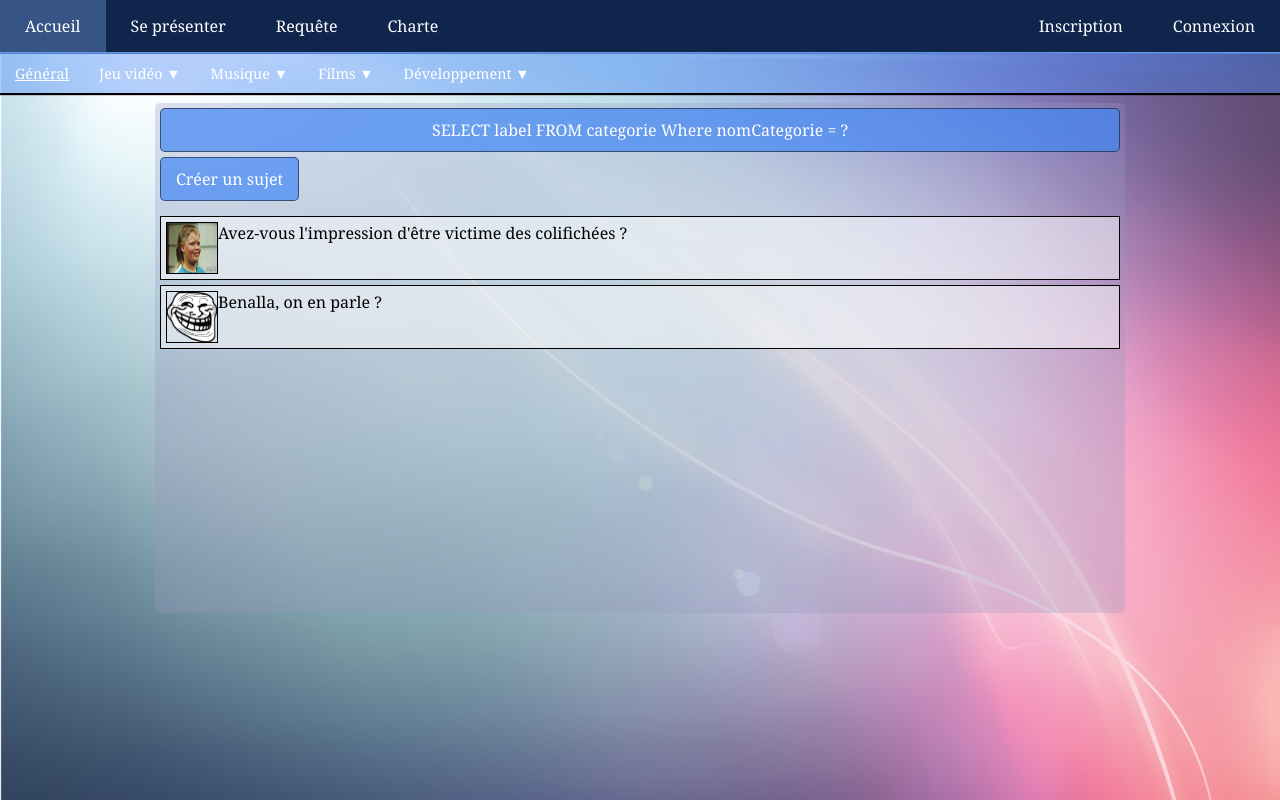
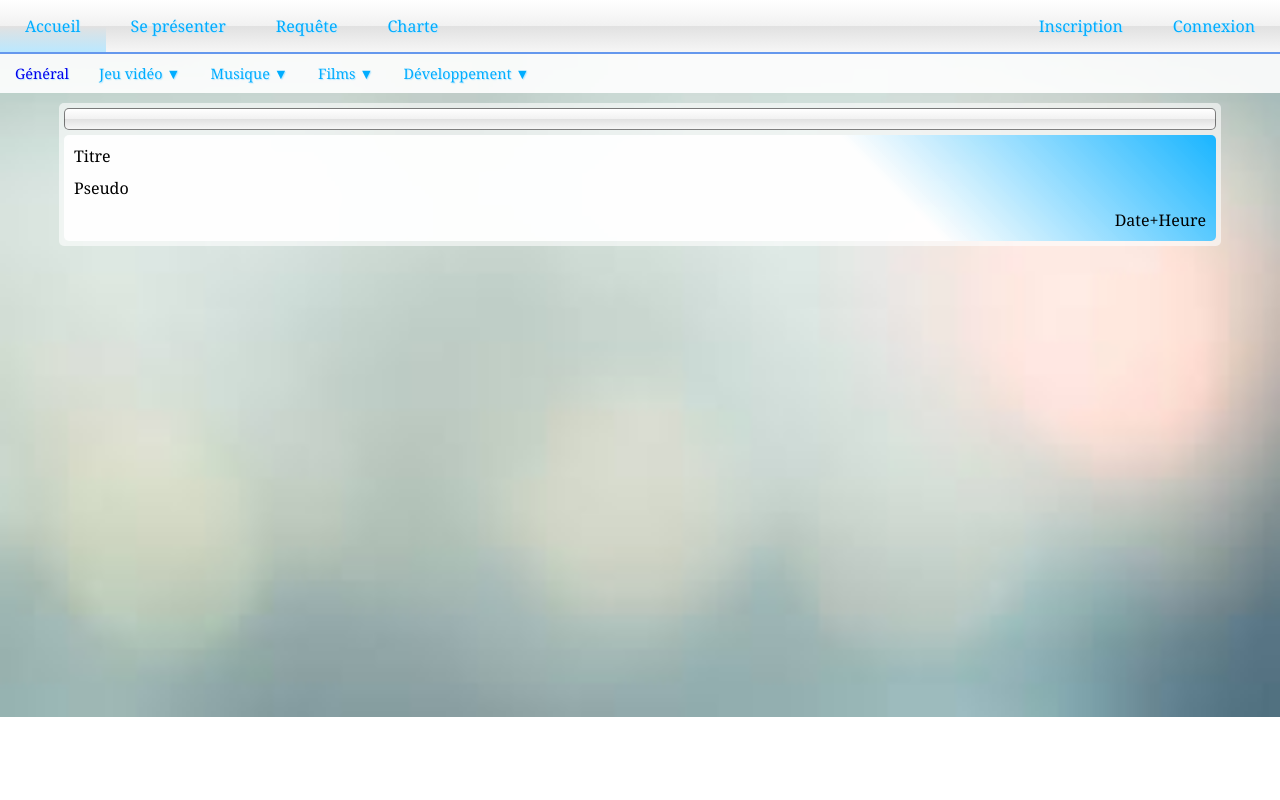
Before and after one commit to coursollea/PPE2, a PHP site: the page made by html/pages/pageWeb.php in a window 1280 px wide. Run offline with PHP 8.4, Linux system fonts and the light colour scheme; data comes from the database, SQL or seed files in the repository.

Commit message:
nouveau design

```diff
--- a/html/css/style.css
+++ b/html/css/style.css
@@ -2,7 +2,7 @@
 {
 	padding : 0;
 	margin : 0;
-	background : url('../../img/test2.jpg');
+	background : url('../../img/background.jpg') no-repeat;
 	background-size : cover;
 	font-family : Georgia;
 }
@@ -29,10 +29,11 @@
 
 .header
 {
-	background-color : #0f254c;
+	background-image: linear-gradient(white, rgb(240,240,250));
 	margin : 0;
 	color : white;
 	border-bottom : 2px solid #6598ed;
+	background: linear-gradient(to bottom, #ffffff 0%,#f1f1f1 50%,#e1e1e1 51%,#f6f6f6 100%);
 
 }
 .header div:after
@@ -44,7 +45,8 @@
 
 .header a
 {
-	color : white;
+	color : #00adff;
+	text-shadow : 1px 1px 1px #bae8ff;
 	text-decoration : none;
 }
 
@@ -107,11 +107,10 @@
 	padding : 15px 25px;
 	display : block;
 	cursor : pointer;
-}
 
-.navright > li:hover
-{
-	background-color : #213b68;
+
+	background: linear-gradient(to bottom, #ffffff 0%,#f1f1f1 50%,#e1e1e1 51%,#f6f6f6 100%);
+
 }
 
 .navleft li a:hover
@@ -122,12 +121,12 @@
 
 .subNav
 {
-	color : rgb(250,250,250);
+	color : rgb(0, 173, 255);
 	margin : 0;
 	padding : 0;
 	/*background-color : #0e6fd1;*/
-	background-color : rgba(66, 134, 244, 0.4);
-	box-shadow : 1px 1px 1px 1px black;
+	background : rgba(255,255,255,0.9);
+	text-shadow : 1px 1px 1px #bae8ff;
 }
 
 .subNav .menu
@@ -155,21 +154,21 @@
 {
 	display: inline-block;
 	padding : 10px 15px;
-	background-color : rgba(0,0,0,0);
 	border-bottom : none;
 	cursor : pointer;
 	font-size : 0.9em;
-	color : white;
+	text-decoration : none;
 }
 
 .subNav a:visited
 {
-	color : white;
+	color : rgb(0, 173, 255);
 }
 
 .subNav .menu > li:hover
 {
-	background-color : #5191d1;
+	background-color : rgba(0, 173, 255, 0.5);
+	color : white;
 
 	/*animation : subNavClignote 1s infinite alternate;*/
 }
@@ -286,27 +285,50 @@
 
 .mainContainer
 {
-	width : 75%;
+	width : 90%;
 	margin-right : auto;
 	margin-left : auto;
 	padding : 5px;
-	background : rgba(150,150,190,0.3);
+	background : rgba(255,255,255,0.6);
 	border-radius : 5px;
-	min-height : 500px;
-	max-height : 500px;
 	position : relative;
 	overflow : auto;
 }
 
 .sujetDiv
 {
-	display :block;
-	clear : both;
-	background : rgba(255,255,255,0.5);
-	border : 1px solid black;
-	text-align : left;
+	padding : 5px;
+	border-radius : 5px;
+	cursor : pointer;
+	display : flex;
+	flex-direction : column;
+	background : linear-gradient(45deg, rgba(255,255,255,0.0) 70%, rgba(0, 173, 255,0.9));
+	/*background : linear-gradient(45deg, rgba(255,255,255,0) 70%, rgba(255, 73, 0,0.7));*/
+	background-color : rgba(255,255,255,0.9);
 	margin-top : 5px;
+     transition: background-color 0.5s;
 }
+
+.sujetDiv:hover
+{
+
+	background-color : rgba(0, 150, 255,0.5);
+}
+
+.sjtInfoDiv
+{
+	display : flex;
+}
+.sjtPseudoDiv
+{
+	display : flex;
+}
+.sjtDateDiv
+{
+	display : flex;
+	justify-content : flex-end;
+}
+
 .sujetTitle
 {
 
@@ -314,7 +336,7 @@
 
 .sujetEntete
 {
-	background-color : rgba(66,134,244,0.7);
+	background: linear-gradient(to bottom, #ffffff 0%,#f1f1f1 50%,#e1e1e1 51%,#f6f6f6 100%);
 	color : white;
 	border : solid 1px rgba(0,0,0,0.5);
 	margin : 0;
@@ -327,10 +349,7 @@
 {
 	cursor : pointer;
 }
-.sujetDiv:hover
-{
-	background : rgba(255,255,255,0.7);
-}
+
 
 .sujetDiv .sujetTitle:after
 {
@@ -389,6 +408,14 @@
 
 }
 
+@keyframes holoanimation
+{
+	 0%{background-position:37% 75%}
+    50%{background-position:64% 100%}
+    100%{background-position:37% 0%
+
+}
+
 
 
 }
--- a/html/pages/accueil.php
+++ b/html/pages/accueil.php
@@ -103,7 +103,7 @@
 						else if(isset($_GET['msg']))
 							echo redirectMessage($_GET['msg']);
 
-						?>
+					?>
 
 			</article>
 	</body>
--- a/html/pages/pageWeb.php
+++ b/html/pages/pageWeb.php
@@ -93,27 +93,16 @@
 		</nav>
 			<article>
 					<?php
-
 						if(isset($_GET['msg']))
 							echo redirectMessage($_GET['msg']);
-
 						?>
 
 					<div class = 'mainContainer'>
-						<p class = 'sujetEntete'><?php if(isset($_GET["categorie"])){ echo LocalisePage($_GET["categorie"]);}?></p>
-						<nav  class = 'sujetnav'>
-							<a> Créer un sujet </a>
-						</nav>
+						<div class = 'sujetEntete'></div>
 
-						<a class = 'sujetLink'><div class = 'sujetDiv'>
-							<img src = '../../img/pauvre_gosse.jpg' class = 'avatar'><span class = "sujetTitle"> Avez-vous l'impression d'être victime des colifichées ? </span>
-						</div></a>
-
-						<a class = 'sujetLink'><div class = 'sujetDiv'>
-							<img src = '../../img/trollface.png' class = 'avatar'><span class = 'sujetTitle'> Benalla, on en parle ? </span>
-						</div></a>
-
-						<br/><br/>
+						<?php
+							echo createTopicLinkFor(1);
+						?>
 
 					</div>
 
--- a/html/scripts/accueil/mon_compteButton.js
+++ b/html/scripts/accueil/mon_compteButton.js
@@ -13,9 +13,7 @@
 			'<input type = "submit" value = "Save" class="moncompte-submit">'+
 			'<input type = "button" value = "Annuler" id = "cancelButton" class="moncompte-submit">'+
 		'</form>'+
-
 	'</div>'
-
 	);
 
 	$('#cancelButton').on('click', function()
--- a/html/style.css
+++ b/html/style.css
@@ -492,5 +492,4 @@
 {
 	max-width:100px;
 	max-height:100px;
-
 }
--- a/html/tools/dbFunctions.php
+++ b/html/tools/dbFunctions.php
@@ -131,7 +131,6 @@
 	 * 2 = Bienvenue [username]
 	 * 3 = Inscription réussie
 	 * 4 = modif pseudo */
-
 	function redirectMessage($msgCode)
 	{
 		if($msgCode == 0)
@@ -201,20 +200,37 @@
 	}
 
 	// Renvoie les informations du sujet correspondant a l'id passé en paramètre sous forme de tableau
-
 	function createTopicLinkFor($idSujet)
 	{
-		$query = 'SELECT * FROM Sujet WHERE idSujet = '.$idSujet.';';
+		/*$query = 'SELECT * FROM Sujet WHERE idSujet = '.$idSujet.';';
 		$bdd = createPDO();
 		$reponse = $bdd->query($query);
 
 		$sujet = $reponse->fetch(PDO::FETCH_ALL);
 
-		$author = getTopicAuthor($idSujet);
+		$author = getTopicAuthor($idSujet);*/
 
-		echo "<a class = 'sujetLink'><div class = 'sujetDiv'>
-					<img src = '".$author['imgFileLink']."' class = 'avatar'><span class = 'sujetTitle'>".$sujet['titre']." </span>
-				</div></a>";
+		$html =
+		'<a class = sujetDiv>'.
+
+				'<div class = "sjtInfoDiv">'.
+
+					'<span>Titre</span>'.
+				'</div>'.
+
+
+				'<div class = "sjtPseudoDiv">'.
+					'<span>Pseudo</span>'.
+				'</div>'.
+
+
+				'<div class = "sjtDateDiv">'.
+					'<span>Date+Heure</span>'.
+				'</div>'.
+
+		'</a>';
+
+		return $html;
 	}
 
 
```
Also changed, not shown: other parts of html/css/style.css (+16 -18 lines), html/scripts/sujets/initSujet.js (added, +24 -0 lines), img/background.jpeg (added), img/background.jpg (added), img/background.png (added), img/background2.jpg (added), img/background2.png (added), img/background_01.jpg (deleted), img/backgruond.jpg (added).
